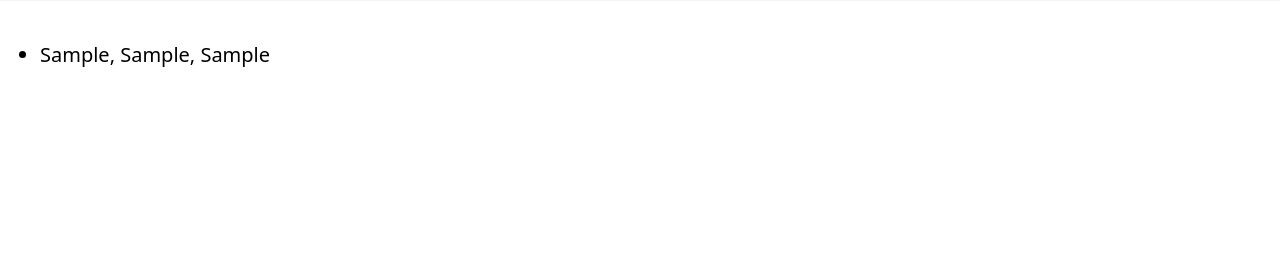
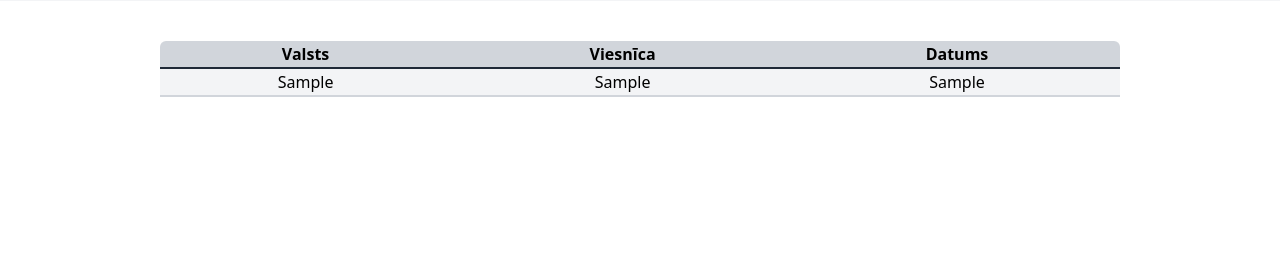
Before and after one commit to Edgars-DP/Projekts-celojums, a Flask app: page /rezervacijas in a window 1280 px wide. Shown: the part 95-356 px from the top of the page. Run offline with Flask 2, Linux system fonts and the light colour scheme; tables that the repository leaves empty hold one stand-in row (values such as "Sample post"); some libraries are stand-ins or nearby versions.

Commit message:
Uzlabotas rezervācijas

```diff
--- a/templates/rezervacijas.html
+++ b/templates/rezervacijas.html
@@ -7,10 +7,26 @@
 </head>
 <body>
 	{% include 'modules/nav.html' %}
+	<table class="w-9/12 m-auto table-auto mt-10 rounded-t-md overflow-hidden">
+		<thead class=" border-gray-800 border-b-solid border-0 border-b-2 bg-gray-300">
+			<tr>
+				<th>Valsts</th>
+				<th>Viesnīca</th>
+				<th>Datums</th>
+			</tr>
+		</thead>
+		<tbody>
+			{% for rezervacija in rezervacijas %}
+				<tr class="text-center bg-gray-100 border-gray-300 border-0 border-b-solid border-b-2">
+					<td>{{rezervacija[0]}}</td>
+					<td>{{rezervacija[1]}}</td>
+					<td>{{rezervacija[2]}}</td>
+				</tr>
+			{% endfor %}
+		</tbody>
+	</table>
 	<ul class="text-xl list-disc pl-10 pt-10">
-		{% for rezervacija in rezervacijas %}
-			<li>{{rezervacija[0]}}, {{rezervacija[1]}}, {{rezervacija[2]}}</li>
-		{% endfor %}
+
 	</ul>
 </body>
 </html>
```
